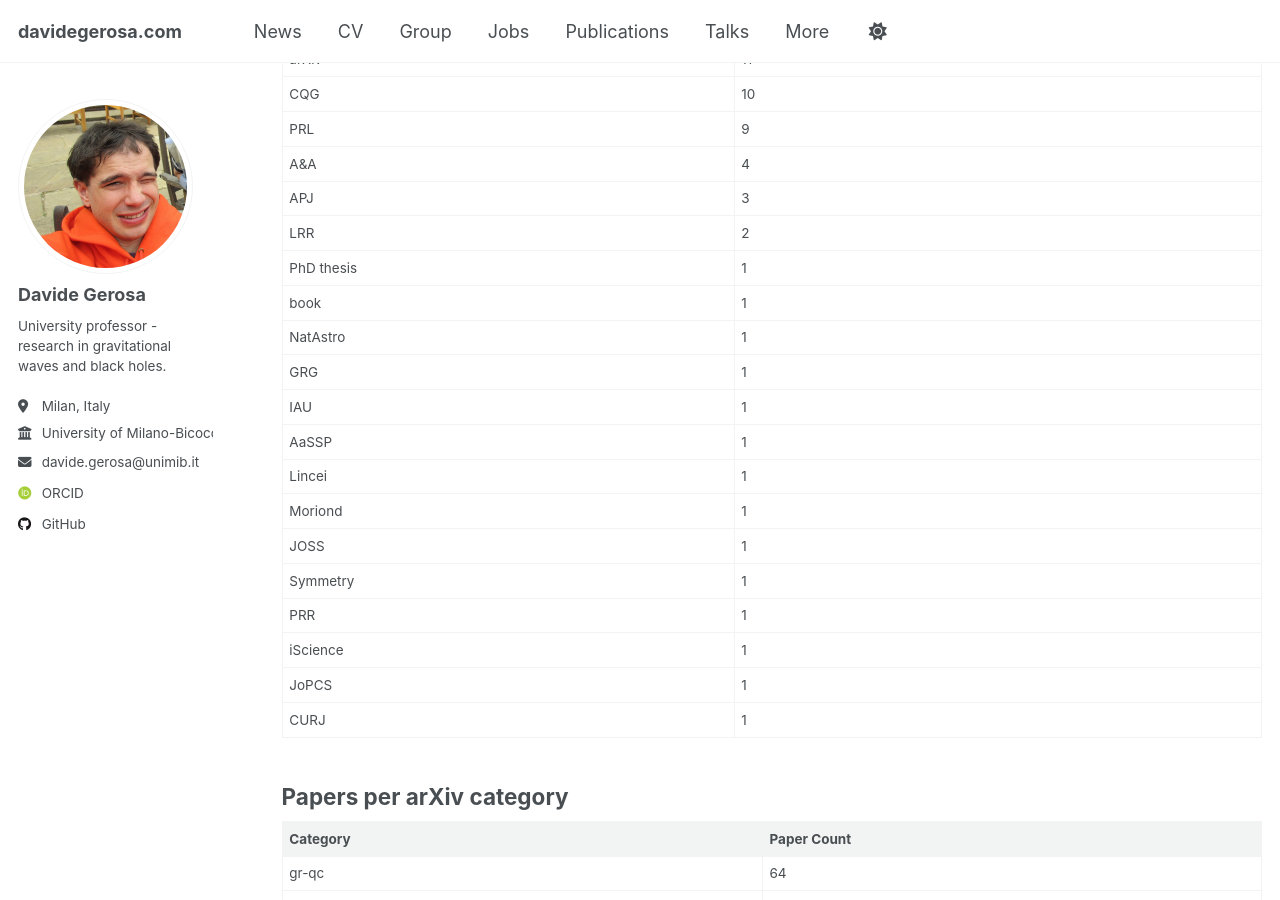
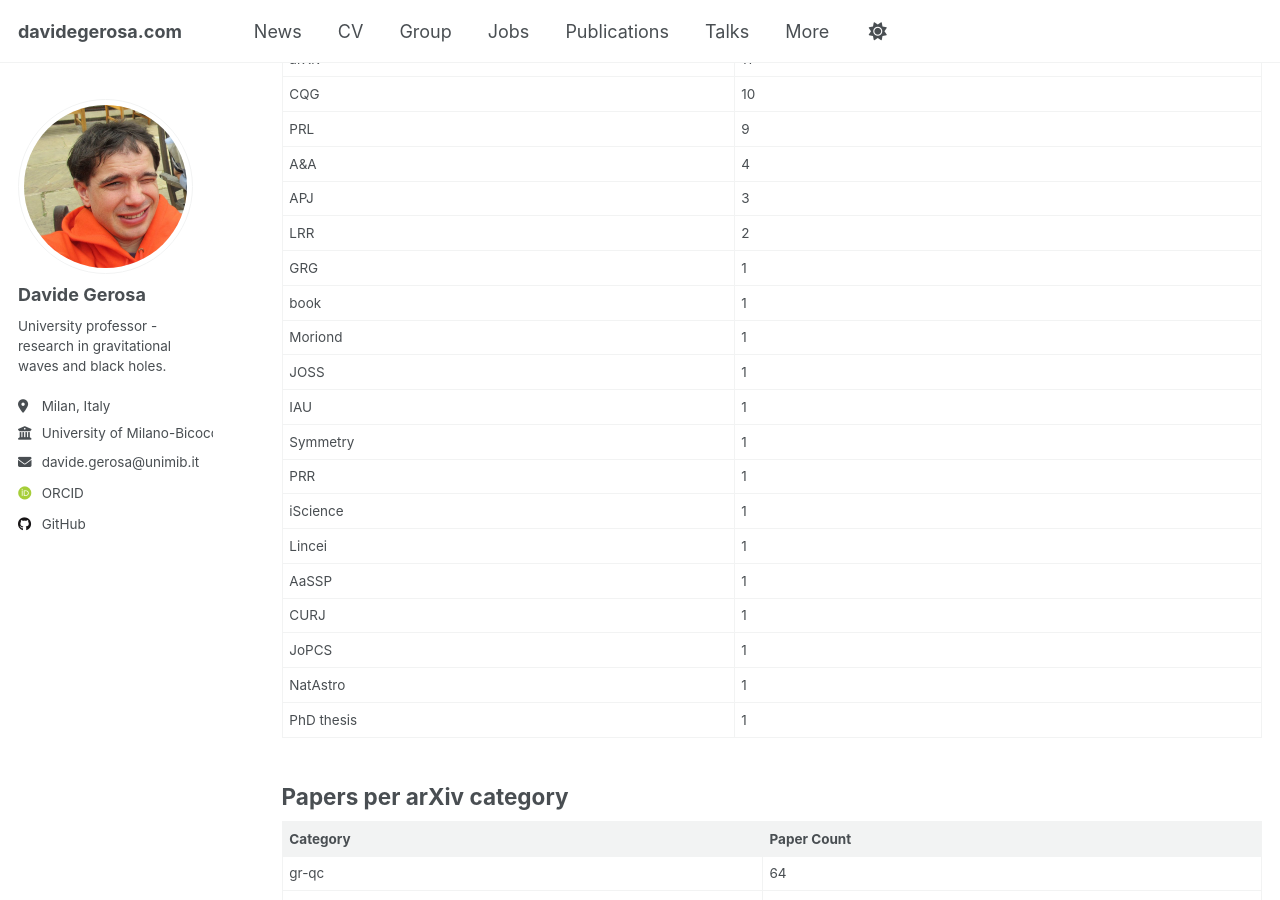
Before and after one commit to dgerosa/website, a Jekyll site: the page built from _pages/citations.md, in a window 1280 px wide and 900 px high, scrolled down 6166 px. Built offline with Jekyll 4.4.1, drawn with Linux system fonts in a browser that asks for light colours; some web fonts are replaced.

Commit message:
updated from dgerosa/cv

```diff
--- a/_pages/_citations.md
+++ b/_pages/_citations.md
@@ -160,20 +160,20 @@
 | A&A | 4 |
 | APJ | 3 |
 | LRR | 2 |
-| PhD thesis | 1 |
+| GRG | 1 |
 | book | 1 |
-| NatAstro | 1 |
-| GRG | 1 |
-| IAU | 1 |
-| AaSSP | 1 |
-| Lincei | 1 |
 | Moriond | 1 |
 | JOSS | 1 |
+| IAU | 1 |
 | Symmetry | 1 |
 | PRR | 1 |
 | iScience | 1 |
+| Lincei | 1 |
+| AaSSP | 1 |
+| CURJ | 1 |
 | JoPCS | 1 |
-| CURJ | 1 |
+| NatAstro | 1 |
+| PhD thesis | 1 |
 
 ## Papers per arXiv category
 
```
Also changed, not shown: _pages/_talks.md (+1 -1 lines).
